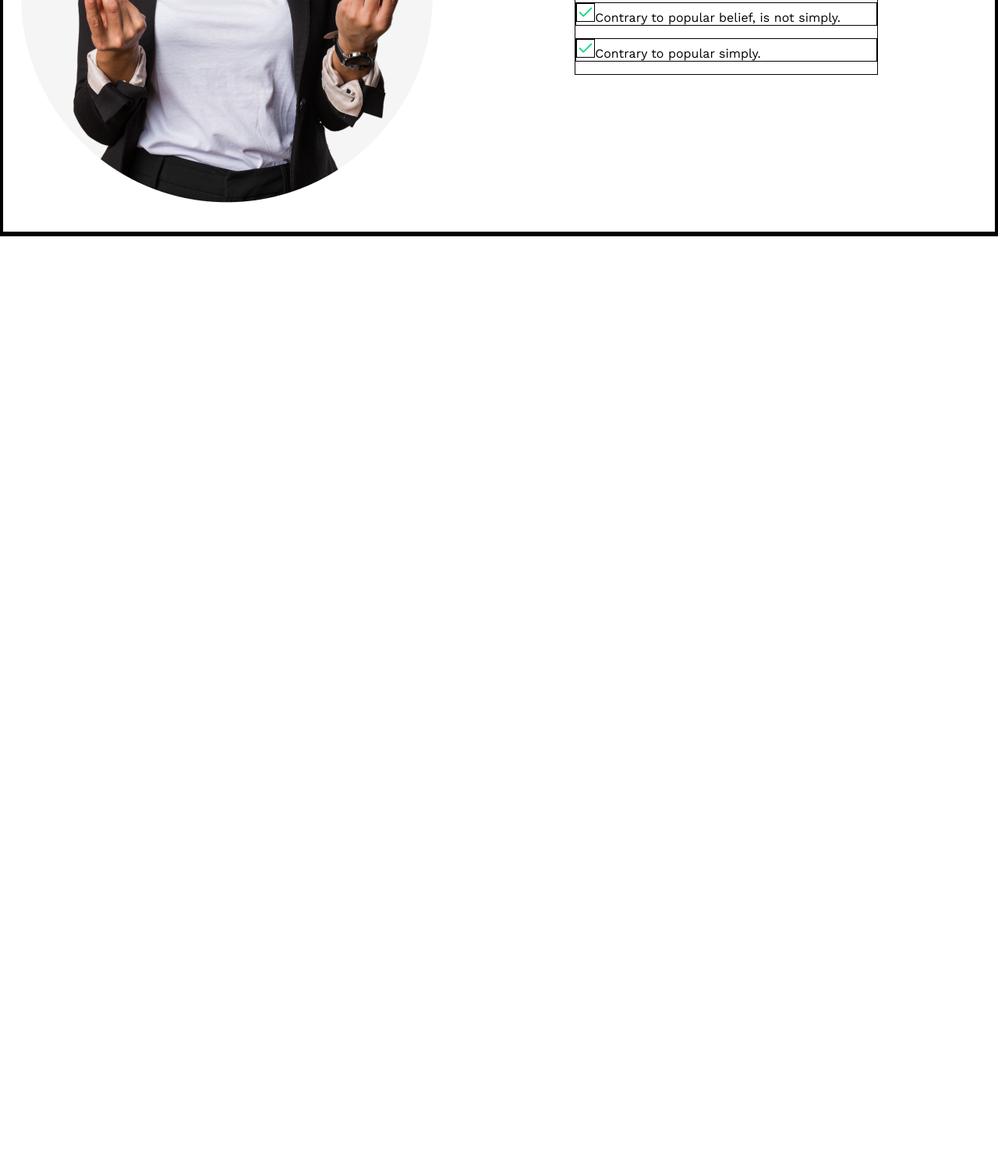
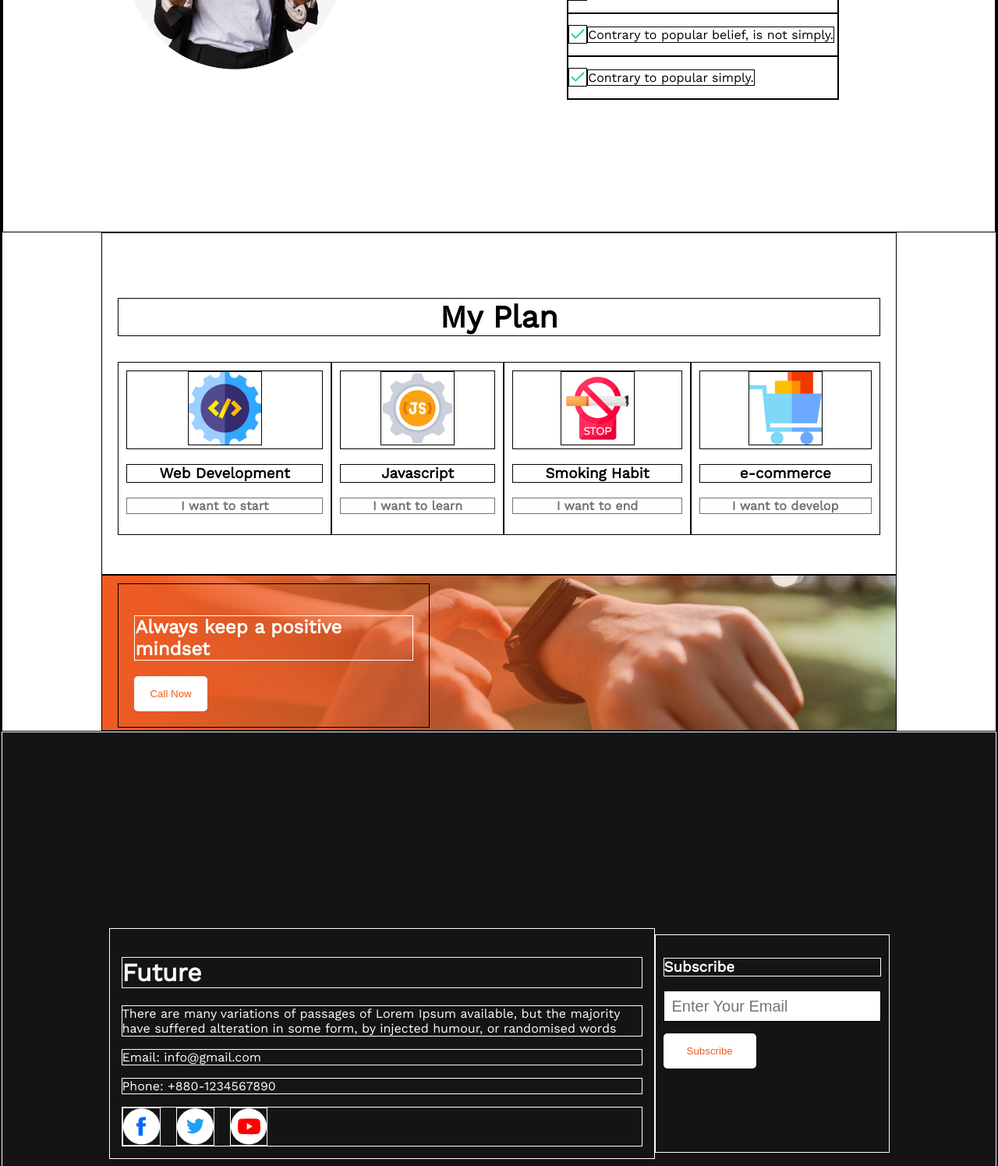
Before and after one commit to impactgalaxy/new-year-new-one, a plain HTML site: page index.html in a window 1280 px wide. Shown: the part 1305-2800 px from the top of the page at 78% size. Before the commit the page ends 1608 px from the top, so only its background shows below. Drawn offline with nearby package versions, Linux system fonts and the light colour scheme.

Commit message:
finished

```diff
--- a/index.html
+++ b/index.html
@@ -23,26 +23,96 @@
                 <h1>My failures of previous year</h1>
                 <p>Contrary to popular belief, Lorem Ipsum is not simply random text. It has roots in a piece of classical Latin literature from 45 BC, making it over 2000 years old. Richard McClintock.</p>
 
-                    <p><svg xmlns="http://www.w3.org/2000/svg" width="24" height="24" viewBox="0 0 24 24" fill="none">
+                    <div class="svg-and-para">
+                        <svg xmlns="http://www.w3.org/2000/svg" width="24" height="24" viewBox="0 0 24 24" fill="none">
                         <path d="M20 6L9 17L4 12" stroke="#16D887" stroke-width="2" stroke-linecap="round" stroke-linejoin="round"/>
-                      </svg>Contrary to popular belief, is not simply.</p>
-                    <p><svg xmlns="http://www.w3.org/2000/svg" width="24" height="24" viewBox="0 0 24 24" fill="none">
+                        </svg>
+                        <p>Contrary to popular belief, is not simply.</p>
+                    </div>
+                    <div class="svg-and-para">
+                        <svg xmlns="http://www.w3.org/2000/svg" width="24" height="24" viewBox="0 0 24 24" fill="none">
                         <path d="M20 6L9 17L4 12" stroke="#16D887" stroke-width="2" stroke-linecap="round" stroke-linejoin="round"/>
-                      </svg>Contrary to popular belief.</p>
-                    <p><svg xmlns="http://www.w3.org/2000/svg" width="24" height="24" viewBox="0 0 24 24" fill="none">
+                        </svg>
+                        <p>Contrary to popular belief.</p>
+                    </div>
+                    <div class="svg-and-para">
+                        <svg xmlns="http://www.w3.org/2000/svg" width="24" height="24" viewBox="0 0 24 24" fill="none">
                         <path d="M20 6L9 17L4 12" stroke="#16D887" stroke-width="2" stroke-linecap="round" stroke-linejoin="round"/>
-                      </svg>Contrary to popular , is not simply.</p>
-                    <p><svg xmlns="http://www.w3.org/2000/svg" width="24" height="24" viewBox="0 0 24 24" fill="none">
+                        </svg>
+                       <p>Contrary to popular , is not simply.
+                        </p>
+                       </div>
+                    <div class="svg-and-para">
+                        <svg xmlns="http://www.w3.org/2000/svg" width="24" height="24" viewBox="0 0 24 24" fill="none">
                         <path d="M20 6L9 17L4 12" stroke="#16D887" stroke-width="2" stroke-linecap="round" stroke-linejoin="round"/>
-                      </svg>Contrary to popular belief, is not simply.</p>
-                    <p><svg xmlns="http://www.w3.org/2000/svg" width="24" height="24" viewBox="0 0 24 24" fill="none">
+                        </svg>
+                        <p>Contrary to popular belief, is not simply.</p>
+                    </div>
+                    <div class="svg-and-para">
+                        <svg xmlns="http://www.w3.org/2000/svg" width="24" height="24" viewBox="0 0 24 24" fill="none">
                         <path d="M20 6L9 17L4 12" stroke="#16D887" stroke-width="2" stroke-linecap="round" stroke-linejoin="round"/>
-                      </svg>Contrary to popular simply.</p>
+                        </svg>
+                        <p>Contrary to popular simply.</p>
+                    </div>
 
             </div>
         </section>
+        <section class="my-plan">
+            <h1 class="my-plan-head">My Plan</h1>
+            <div class="plan">
+                <div class="plan-img">
+                    <img src="./images/icons/web.png" alt="">
+                </div>
+                <h3>Web Development</h3>
+                <p class="text">I want to start</p>
+            </div>
+            <div class="plan">
+                <div class="plan-img">
+                    <img src="./images/icons/js.png" alt="">
+                </div>
+                <h3>Javascript</h3>
+                <p class="text">I want to learn</p>
+            </div>
+            <div class="plan">
+                <div class="plan-img">
+                    <img src="./images/icons/smoke.png" alt="">
+                </div>
+                <h3>Smoking Habit</h3>
+                <p class="text">I want to end</p>
+            </div>
+            <div class="plan">
+                <div class="plan-img">
+                    <img src="./images/icons/ecom.png" alt="">
+                </div>
+                <h3>e-commerce</h3>
+                <p class="text">I want to develop</p>
+            </div>
+        </section>
+        <section class="always-positive">
+            <div class="positive-text">
+                <h1>Always keep a positive mindset</h1>
+                <button>Call Now</button>
+            </div>
+        </section>
     </main>
-    <footer></footer>
+    <footer>
+        <div class="footer-info">
+            <h1 style="color: #F8F8F8;">Future</h1>
+            <p>There are many variations of passages of Lorem Ipsum available, but the majority have suffered alteration in some form, by injected humour, or randomised words</p>
+            <p>Email: info@gmail.com</p>
+            <p>Phone: +880-1234567890</p>
+            <div class="social-icon">
+                <img src="./images/icons/fb.png" alt="">
+                <img src="./images/icons/twitter.png" alt="">
+                <img src="./images/icons/youtube.png" alt="">
+            </div>
+        </div>
+        <div class="footer-input">
+            <h3>Subscribe</h3>
+            <input type="email" name="" placeholder="Enter Your Email" id="" required>
+            <button>Subscribe</button>
+        </div>
+    </footer>
 
 </body>
 </html>
--- a/styles.css
+++ b/styles.css
@@ -36,10 +36,11 @@ header{
 }
 .image-and-work{
     width: 100%;
-    padding: 150px;
+    padding: 200px;
     background-image: url(./images/person.png);
+    background-size: 300px;
     background-repeat: no-repeat;
-    background-position: left center;
+    background-position: 15% center;
     height: 100vh;
     display: flex;
     align-items: center;
@@ -51,6 +52,100 @@ header{
 }
 .info ul li{
     list-style: none;
-    margin-bottom: 10px;
-    vertical-align: middle;
 }
+.svg-and-para{
+    display: flex;
+    align-items: center;
+    justify-content: flex-start;
+}
+.my-plan{
+    display: grid;
+    grid-template-columns: auto auto auto auto;
+    width: 80%;
+    margin: auto;
+    padding: 50px 20px;
+}
+.my-plan-head{
+    grid-column-start: 1;
+    grid-column-end: 5;
+    text-align: center;
+    font-weight: 700;
+    font-size: 40px;
+}
+.plan{
+    text-align: center;
+    padding: 10px;
+}
+.plan .text{
+    color: #737272;
+    font-weight: 600;
+    margin-top: 0;
+}
+.plan-img{
+    display: block;
+    text-align: center;
+}
+.always-positive{
+    width: 80%;
+    height: 200px;
+    margin: auto;
+    background-image: linear-gradient(90deg, #F15B22 , transparent), url('./images/watch.png');
+    background-position: center;
+    background-repeat: no-repeat;
+    background-size: cover;
+    padding: 10px 20px;
+}
+.positive-text{
+    padding: 20px;
+    width: 400px;
+    margin: auto 0;
+}
+.positive-text h1{
+    color: #fff;
+}
+.positive-text button{
+    padding: 15px 20px;
+    color: #F15B22;
+    background-color: #fff;
+    border: 0;
+    border-radius: 5px;
+    font-weight: 400;
+}
+/* footer */
+footer{
+    height: 100vh;
+    display: grid;
+    grid-template-columns: 700px auto;
+    align-items: center;
+    justify-content: center;
+    background-color: #151414;
+    color: #fff;
+}
+.footer-info{
+    padding: 15px;
+}
+.social-icon{
+    display: grid;
+    grid-template-columns: repeat(3, auto);
+    justify-content: start;
+    gap: 20px;
+}
+.footer-input{
+    height: 280px;
+    padding: 10px;
+}
+.footer-input button{
+    padding: 15px 30px;
+    color: #F15B22;
+    background-color: #fff;
+    margin-top: 15px;
+    border: none;
+    border-radius: 5px;
+    font-weight: 500;
+}
+input[type='email']{
+    display: block;
+    height: 2em;
+    font-size: 20px;
+    padding-left: 10px;
+}
```
